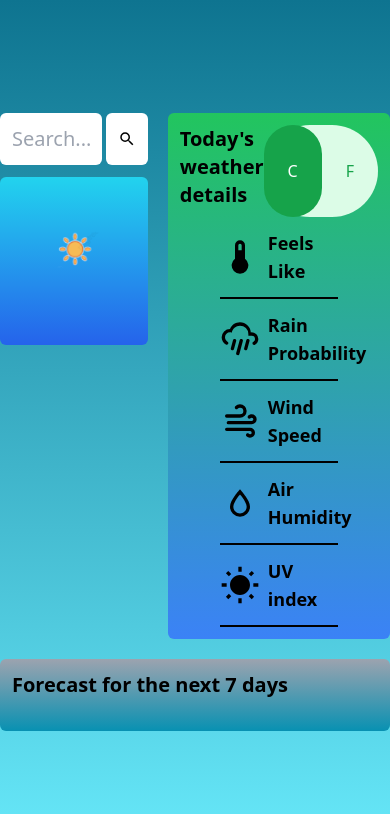
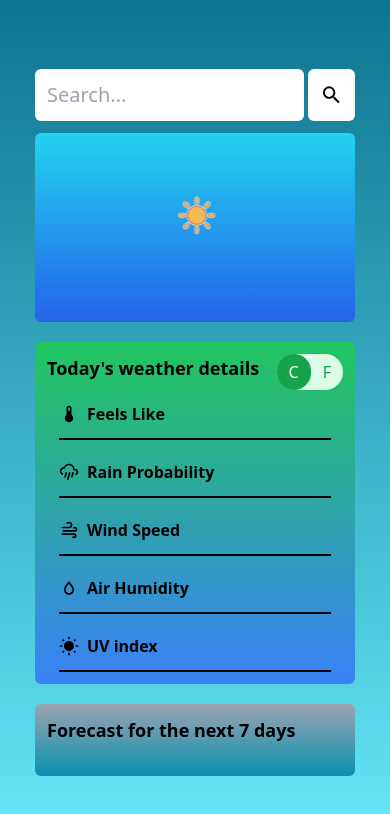
Before and after one commit to MohamadObeid9/weather-app, a website built with webpack: page src/index.html in a window 390 px wide. Built offline with nearby package versions, Linux system fonts and the light colour scheme; no server answers.

Commit message:
make the design responsive

```diff
--- a/src/index.html
+++ b/src/index.html
@@ -6,13 +6,15 @@
     <title>Weather App</title>
   </head>
   <body
-    class="flex justify-center items-center bg-gradient-to-b from-cyan-700 to-cyan-300 h-screen"
+    class="flex justify-center items-center bg-gradient-to-b from-cyan-700 to-cyan-300 min-h-screen"
   >
-    <main class="flex flex-col">
+    <main class="flex flex-col my-3">
       <!-- Top Container -->
-      <section class="flex">
+      <section
+        class="flex flex-col items-center justify-center gap-y-5 md:flex-row md:gap-x-5"
+      >
         <!-- Left Container -->
-        <div class="w-1/2">
+        <div class="w-80 md:w-1/2">
           <!-- Search Box -->
           <form class="flex items-center mb-3">
             <input
@@ -53,33 +55,38 @@
               id="currentCondition"
             ></div>
             <div
-              class="flex justify-center px-10 text-center"
+              class="flex justify-center px-10 text-center text-sm md:text-base"
               id="currentDescription"
             ></div>
           </div>
         </div>
         <!-- Right Container -->
         <div
-          class="bg-gradient-to-b from-green-500 to-blue-500 ml-5 rounded-md p-3 w-[70%]"
+          class="bg-gradient-to-b from-green-500 to-blue-500 md:ml-5 md:w-1/2 rounded-md p-3 w-80"
         >
           <!-- header -->
           <div class="flex justify-between">
-            <h2 class="font-semibold text-xl mb-2">Today's weather details</h2>
+            <h2 class="font-semibold text-lg md:text-xl mb-2">
+              Today's weather details
+            </h2>
             <!-- Buttons -->
             <div class="inline-flex bg-green-100 rounded-full">
               <button
                 id="unit_C"
-                class="px-6 py-2 rounded-full text-white bg-green-600"
+                class="px-3 py-1 md:px-6 md:py-2 rounded-full text-white bg-green-600"
               >
                 C
               </button>
-              <button id="unit_F" class="px-6 py-2 rounded-full text-green-600">
+              <button
+                id="unit_F"
+                class="px-3 py-1 md:px-6 md:py-2 rounded-full text-green-600"
+              >
                 F
               </button>
             </div>
           </div>
           <!-- Weather Details -->
-          <div class="flex flex-col px-10">
+          <div class="flex flex-col px-3 gap-y-2 md:px-10">
             <!-- Thermal Sensation -->
             <div
               class="flex justify-between items-center py-3 border-black border-b-[2px]"
@@ -87,12 +94,15 @@
               <div class="flex items-center">
                 <img
                   src="svg/thermometer.svg"
-                  class="h-10 w-10"
+                  class="size-5 md:size-10"
                   alt="Thermometer"
                 />
-                <div class="font-semibold ml-2 text-lg">Feels Like</div>
+                <div class="font-semibold ml-2 md:text-lg">Feels Like</div>
               </div>
-              <div class="font-semibold text-lg" id="todayTemp"></div>
+              <div
+                class="font-semibold text-md md:text-lg"
+                id="todayTemp"
+              ></div>
             </div>
             <!-- Rain Probability -->
             <div
@@ -101,36 +111,42 @@
               <div class="flex items-center">
                 <img
                   src="svg/weather-pouring.svg"
-                  class="h-10 w-10"
+                  class="size-5 md:size-10"
                   alt="Rain"
                 />
-                <div class="font-semibold ml-2 text-lg">Rain Probability</div>
+                <div class="font-semibold ml-2 md:text-lg">
+                  Rain Probability
+                </div>
               </div>
-              <div class="font-semibold text-lg" id="rainProp"></div>
+              <div class="font-semibold text-md md:text-lg" id="rainProp"></div>
             </div>
             <!-- Wind Speed -->
             <div
               class="flex justify-between items-center py-3 border-black border-b-[2px]"
             >
               <div class="flex items-center">
-                <img src="svg/weather-windy.svg" class="h-10 w-10" alt="Wind" />
-                <div class="font-semibold ml-2 text-lg">Wind Speed</div>
+                <img
+                  src="svg/weather-windy.svg"
+                  class="size-5 md:size-10"
+                  alt="Wind"
+                />
+                <div class="font-semibold ml-2 md:text-lg">Wind Speed</div>
               </div>
-              <div class="font-semibold text-lg" id="wind"></div>
+              <div class="font-semibold md:text-lg" id="wind"></div>
             </div>
-            <!-- Air Humidity -->
+            <!-- Air Humidity-->
             <div
               class="flex justify-between items-center py-3 border-black border-b-[2px]"
             >
               <div class="flex items-center">
                 <img
                   src="svg/water-outline.svg"
-                  class="h-10 w-10"
+                  class="size-5 md:size-10"
                   alt="Humidity"
                 />
-                <div class="font-semibold ml-2 text-lg">Air Humidity</div>
+                <div class="font-semibold ml-2 md:text-lg">Air Humidity</div>
               </div>
-              <div class="font-semibold text-lg" id="airHumidity"></div>
+              <div class="font-semibold md:text-lg" id="airHumidity"></div>
             </div>
             <!-- UV index -->
             <div
@@ -139,23 +155,25 @@
               <div class="flex items-center">
                 <img
                   src="svg/white-balance-sunny.svg"
-                  class="h-10 w-10"
+                  class="size-5 md:size-10"
                   alt="UV Index"
                 />
-                <div class="font-semibold ml-2 text-lg">UV index</div>
+                <div class="font-semibold ml-2 md:text-lg">UV index</div>
               </div>
-              <div class="font-semibold text-lg" id="UVindex"></div>
+              <div class="font-semibold md:text-lg" id="UVindex"></div>
             </div>
           </div>
         </div>
       </section>
       <!-- Bottom Container -->
       <section
-        class="mt-5 bg-gradient-to-t from-cyan-600 to-gray-400 rounded-md p-3"
+        class="mt-5 bg-gradient-to-t from-cyan-600 to-gray-400 rounded-md p-3 w-80 md:min-w-full"
       >
-        <h2 class="font-semibold mb-5 text-xl">Forecast for the next 7 days</h2>
+        <h2 class="font-semibold mb-5 text-lg md:text-xl">
+          Forecast for the next 7 days
+        </h2>
         <!-- Next 7 days' Weather -->
-        <div class="flex" id="container"></div>
+        <div class="flex overflow-x-auto gap-x-5" id="container"></div>
       </section>
     </main>
   </body>
--- a/src/ts/futureWeather.ts
+++ b/src/ts/futureWeather.ts
@@ -23,7 +23,7 @@ export const futureWeather = (data: weatherData) => {
         minMaxTemp.textContent =
           data.days[index].tempmax +
           "°F" +
-          "/" +
+          " / " +
           data.days[index].tempmin +
           "°F";
       } else {
@@ -32,7 +32,7 @@ export const futureWeather = (data: weatherData) => {
         minMaxTemp.textContent =
           newFromulaMax.toFixed(1) +
           "°C" +
-          "/" +
+          " / " +
           newFromulaMin.toFixed(1) +
           "°C";
       }
@@ -44,12 +44,14 @@ export const futureWeather = (data: weatherData) => {
         "flex",
         "flex-col",
         "items-center",
-        "justify-between"
+        "justify-between",
+        "min-w-32",
+
       );
       outerContainer.appendChild(innerContainer);
 
       const day = document.createElement("div");
-      day.classList.add("font-semibold", "text-xl");
+      day.classList.add("text-lg", "md:text-xl");
       day.textContent = weekDays[new Date(data.days[i].datetime).getDay()];
       innerContainer.appendChild(day);
 
@@ -58,13 +60,13 @@ export const futureWeather = (data: weatherData) => {
       innerContainer.appendChild(img);
 
       const condition = document.createElement("div");
-      condition.classList.add("font-semibold", "mb-2", "text-sm");
+      condition.classList.add("mb-2", "text-sm");
       condition.textContent = data.days[i].conditions;
       innerContainer.appendChild(condition);
 
       const minMaxTemp = document.createElement("div");
       minMaxTemp.id = `minMaxTemp${i}`;
-      minMaxTemp.classList.add("text-sm", "tracking-wide", "font-semibold");
+      minMaxTemp.classList.add("text-sm", "tracking-wide","font-semibold");
       innerContainer.appendChild(minMaxTemp);
       updateTemperature("C", i);
     }
```
